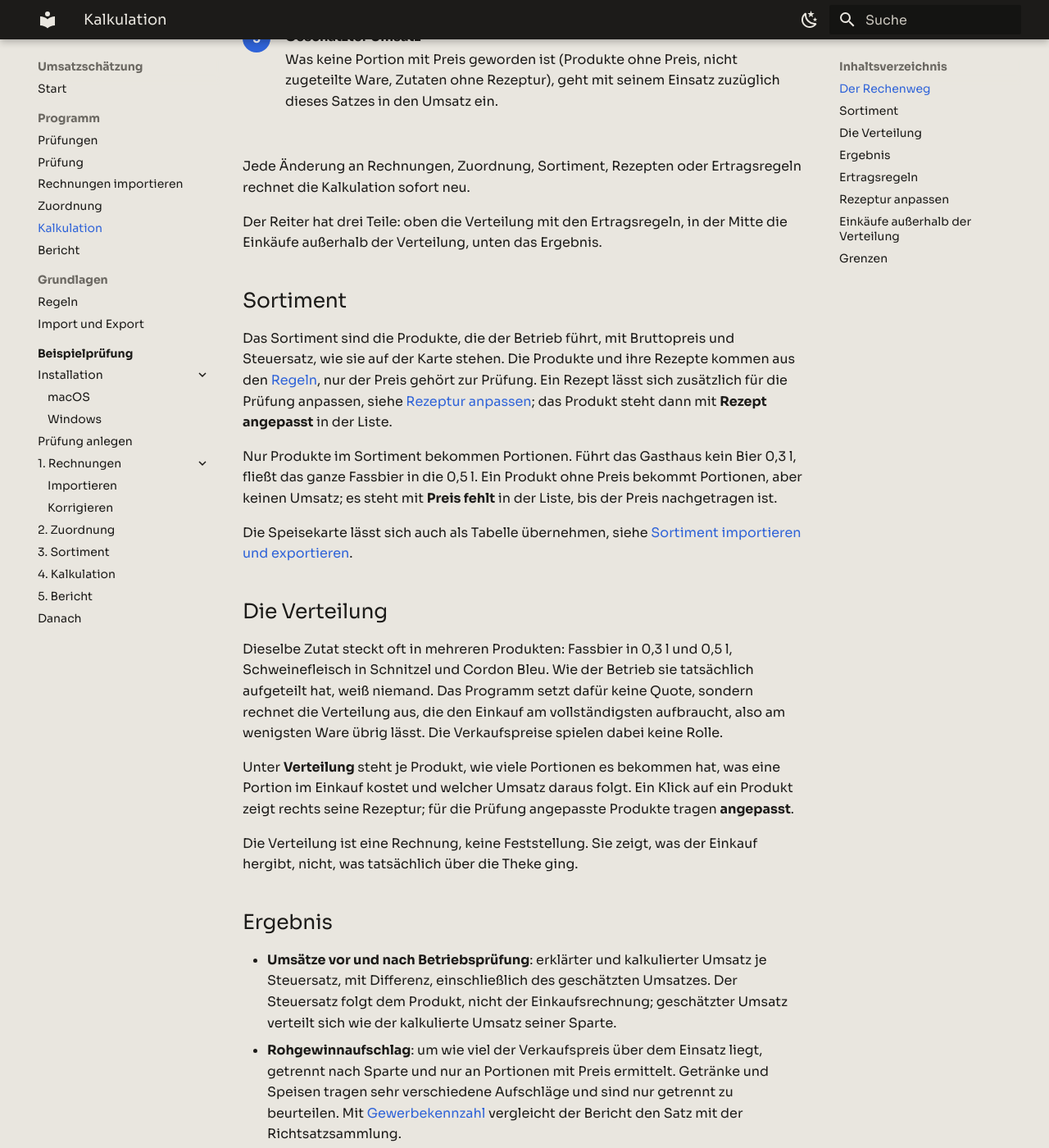
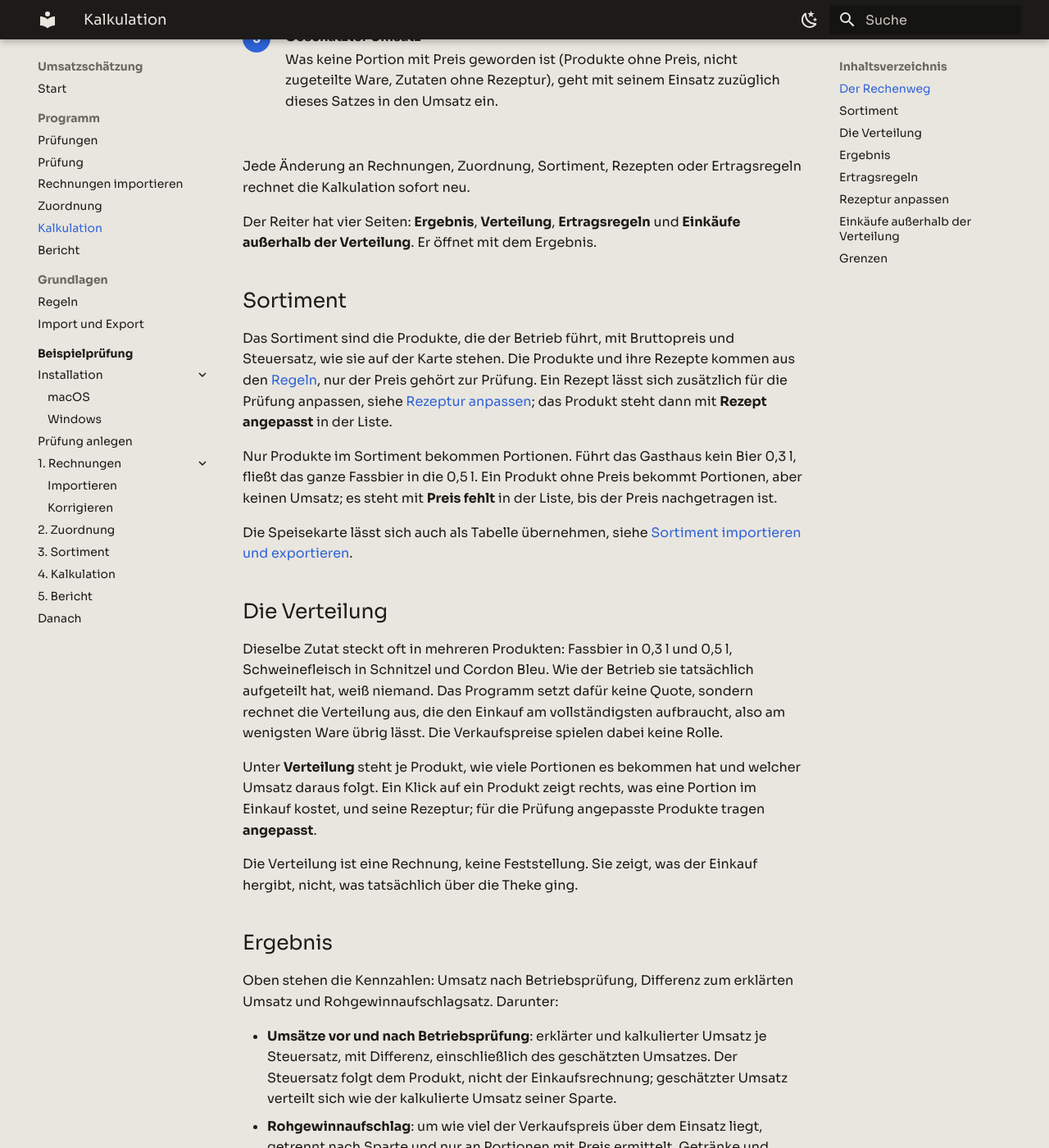
Before and after one commit to rotmanjanez/Umsatzschaetzung, an MkDocs documentation site: the page built from web/docs/pages/kalkulation.md, in a window 1280 px wide and 1400 px high, scrolled down 752 px. Shown: the whole window at 82% size. Built offline with MkDocs 1.6.1 and Material for MkDocs 9.7.7, drawn with Linux system fonts in a browser that asks for light colours; the version menu is left out; some of the changed text lies outside the part shown.

Commit message:
split calculation tab into pages and speed up knapsack dp
Open the Kalkulation tab on the result, move Verteilung, Ertragsregeln and
excluded purchases onto their own pages. Compute unit bases once per run,
walk only fitting DP states per piece and lower the DP state budget.

Co-Authored-By: Claude Opus 5.5 (1M context) <noreply@anthropic.com>

```diff
--- a/web/docs/pages/kalkulation.md
+++ b/web/docs/pages/kalkulation.md
@@ -17,8 +17,8 @@ Verkauf, Zutat für Zutat.
 Jede Änderung an Rechnungen, Zuordnung, Sortiment, Rezepten oder
 Ertragsregeln rechnet die Kalkulation sofort neu.
 
-Der Reiter hat drei Teile: oben die Verteilung mit den Ertragsregeln, in der
-Mitte die Einkäufe außerhalb der Verteilung, unten das Ergebnis.
+Der Reiter hat vier Seiten: **Ergebnis**, **Verteilung**, **Ertragsregeln** und
+**Einkäufe außerhalb der Verteilung**. Er öffnet mit dem Ergebnis.
 
 ## Sortiment { #sortiment }
 
@@ -45,15 +45,18 @@ aufgeteilt hat, weiß niemand. Das Programm setzt dafür keine Quote, sondern
 rechnet die Verteilung aus, die den Einkauf am vollständigsten aufbraucht, also
 am wenigsten Ware übrig lässt. Die Verkaufspreise spielen dabei keine Rolle.
 
-Unter **Verteilung** steht je Produkt, wie viele Portionen es bekommen hat, was
-eine Portion im Einkauf kostet und welcher Umsatz daraus folgt. Ein Klick auf
-ein Produkt zeigt rechts seine Rezeptur; für die Prüfung angepasste Produkte
+Unter **Verteilung** steht je Produkt, wie viele Portionen es bekommen hat und
+welcher Umsatz daraus folgt. Ein Klick auf ein Produkt zeigt rechts, was eine
+Portion im Einkauf kostet, und seine Rezeptur; für die Prüfung angepasste Produkte
 tragen **angepasst**.
 
 Die Verteilung ist eine Rechnung, keine Feststellung. Sie zeigt, was der
 Einkauf hergibt, nicht, was tatsächlich über die Theke ging.
 
 ## Ergebnis
+
+Oben stehen die Kennzahlen: Umsatz nach Betriebsprüfung, Differenz zum
+erklärten Umsatz und Rohgewinnaufschlagsatz. Darunter:
 
 - **Umsätze vor und nach Betriebsprüfung**: erklärter und kalkulierter Umsatz
   je Steuersatz, mit Differenz, einschließlich des geschätzten Umsatzes. Der
@@ -111,8 +114,8 @@ Salat, in die Prüfung.
 
 ## Einkäufe außerhalb der Verteilung { #nicht-berucksichtigt }
 
-Der mittlere Teil der Kalkulation: was eingekauft wurde, aber nicht über
-Rezeptur und Preis in den Umsatz eingeht, in zwei Listen mit Betrag und Grund.
+Diese Seite zeigt, was eingekauft wurde, aber nicht über Rezeptur und Preis in
+den Umsatz eingeht, in zwei Listen mit Betrag und Grund.
 
 **Nicht Teil der Ermittlung des Aufschlagsatzes**: Der Umsatz dieser Positionen wird über den
 Rohgewinnaufschlagsatz ihrer Sparte geschätzt (Abschnitt 3), sie verändern den
```
Also changed, not shown: other parts of web/docs/pages/kalkulation.md (+1 -1 lines), web/docs/pages/guide/kalkulation.md (+6 -5 lines), 8 other files.
